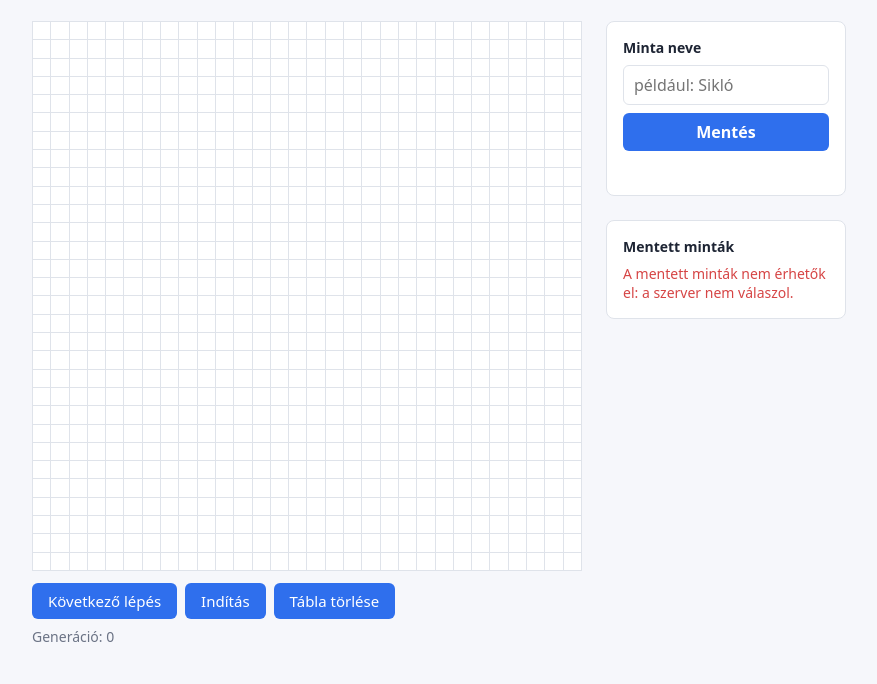
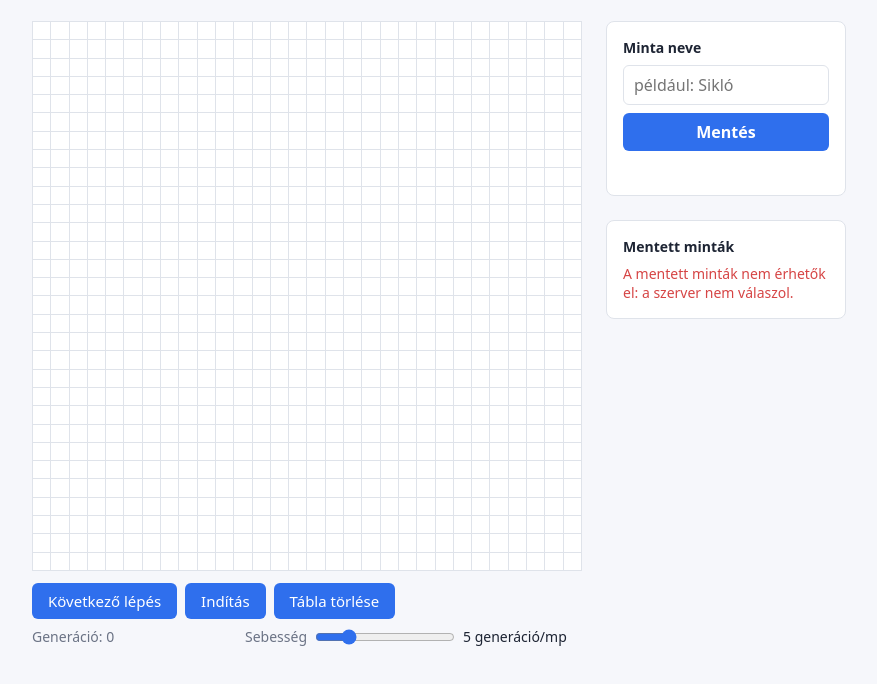
Before and after one commit to adammbalogh/zozz-gol, a website: page web/index.html in a window 1280 px wide. Shown: the part 86-770 px from the top of the page, without its empty margins (0-877 px from the left). Drawn offline with Linux system fonts and the light colour scheme; no server answers.

Commit message:
feat(GOL-7): sebesség-csúszka (1–20 generáció/mp), futás közben azonnal érvényes, a böngésző megjegyzi
Co-Authored-By: Claude Opus 5.5 <noreply@anthropic.com>

```diff
--- a/web/app.js
+++ b/web/app.js
@@ -6,6 +6,8 @@
     const playButton = document.getElementById('play');
     const clearButton = document.getElementById('clear');
     const generationElement = document.getElementById('generation');
+    const speedInput = document.getElementById('speed');
+    const speedValue = document.getElementById('speed-value');
     let board = Game.createBoard();
     // The saved pattern last loaded or saved: marked in the list.
     let currentPatternId = null;
@@ -73,8 +75,49 @@
     // Cells can still be clicked meanwhile; the next step starts from the edited board.
     let timer = null;
 
+    // Generations per second in automatic play, set with the slider and remembered in this browser.
+    const speedKey = 'gol.speed';
+    let speed = Game.speedFromSetting(readStoredSpeed());
+
+    // The storage can be off (e.g. private browsing): then the speed is simply not remembered.
+    function readStoredSpeed() {
+        try {
+            return localStorage.getItem(speedKey);
+        } catch {
+            return null;
+        }
+    }
+
+    function storeSpeed() {
+        try {
+            localStorage.setItem(speedKey, String(speed));
+        } catch {
+            // Not remembered; the slider still works.
+        }
+    }
+
+    function renderSpeed() {
+        const text = `${speed} generáció/mp`;
+        speedInput.value = speed;
+        speedInput.setAttribute('aria-valuetext', text);
+        speedValue.textContent = text;
+    }
+
+    renderSpeed();
+
+    // A new speed applies at once: a running play is restarted at the new pace.
+    speedInput.addEventListener('input', () => {
+        speed = Game.speedFromSetting(speedInput.value);
+        renderSpeed();
+        storeSpeed();
+        if (timer) {
+            clearInterval(timer);
+            timer = setInterval(step, Game.stepInterval(speed));
+        }
+    });
+
     function start() {
-        timer = setInterval(step, Game.stepInterval());
+        timer = setInterval(step, Game.stepInterval(speed));
         playButton.textContent = 'Megállítás';
         stepButton.disabled = true;
     }
--- a/web/game.js
+++ b/web/game.js
@@ -4,8 +4,20 @@ const Game = {};
 // The board is SIZE x SIZE cells.
 Game.SIZE = 30;
 
-// Automatic play steps this many generations per second.
+// Automatic play steps this many generations per second, unless the speed slider says otherwise.
 Game.GENERATIONS_PER_SECOND = 5;
+
+// The speed slider goes from MIN_SPEED to MAX_SPEED generations per second.
+Game.MIN_SPEED = 1;
+Game.MAX_SPEED = 20;
+
+// The speed to play at from a stored or entered setting: a whole number between MIN_SPEED and MAX_SPEED.
+// A missing or unreadable setting gives the default speed; one outside the range gives the nearest end.
+Game.speedFromSetting = function (value) {
+    const speed = value === null || value === undefined || String(value).trim() === '' ? NaN : Number(value);
+    if (!Number.isFinite(speed)) return Game.GENERATIONS_PER_SECOND;
+    return Math.min(Game.MAX_SPEED, Math.max(Game.MIN_SPEED, Math.round(speed)));
+};
 
 // The time between two generations in automatic play, in milliseconds.
 Game.stepInterval = function (perSecond = Game.GENERATIONS_PER_SECOND) {
--- a/web/index.html
+++ b/web/index.html
@@ -19,7 +19,14 @@
                 <button type="button" id="play" class="button">Indítás</button>
                 <button type="button" id="clear" class="button">Tábla törlése</button>
             </div>
-            <p id="generation" class="generation">Generáció: 0</p>
+            <div class="playback">
+                <p id="generation" class="generation">Generáció: 0</p>
+                <div class="speed">
+                    <label for="speed">Sebesség</label>
+                    <input type="range" id="speed" min="1" max="20" step="1" value="5">
+                    <output id="speed-value" for="speed">5 generáció/mp</output>
+                </div>
+            </div>
         </div>
         <aside class="side">
             <form id="save-form" class="panel" novalidate>
--- a/web/style.css
+++ b/web/style.css
@@ -34,7 +34,7 @@ main {
     padding: 16px 32px 32px;
 }
 
-/* Fits a laptop screen without scrolling: the header, the controls, the generation counter and the paddings take about 250px. */
+/* Fits a laptop screen without scrolling: the header, the controls, the generation counter with the speed slider and the paddings take about 250px. */
 .board {
     --board-size: min(640px, calc(100vh - 250px), calc(100vw - 64px));
     display: grid;
@@ -68,13 +68,35 @@ main {
     margin-top: 12px;
 }
 
+/* The generation counter and the speed slider share one line below the buttons. */
+.playback {
+    display: flex;
+    flex-wrap: wrap;
+    align-items: center;
+    justify-content: space-between;
+    gap: 4px 16px;
+    margin-top: 8px;
+}
+
 /* Tabular digits keep the counter from jumping as the number grows. */
 .generation {
-    margin: 8px 0 0;
+    margin: 0;
     font-size: 14px;
     color: var(--muted);
     font-variant-numeric: tabular-nums;
 }
+
+/* A fixed width for the value keeps the slider in place as the number changes. */
+.speed {
+    display: flex;
+    align-items: center;
+    gap: 8px;
+    font-size: 14px;
+    color: var(--muted);
+}
+
+.speed input { width: 140px; margin: 0; accent-color: var(--accent); }
+.speed output { min-width: 8.5em; color: var(--ink); font-variant-numeric: tabular-nums; }
 
 .button {
     font: inherit;
```
Also changed, not shown: web/game.test.js (+33 -0 lines), README.md.
